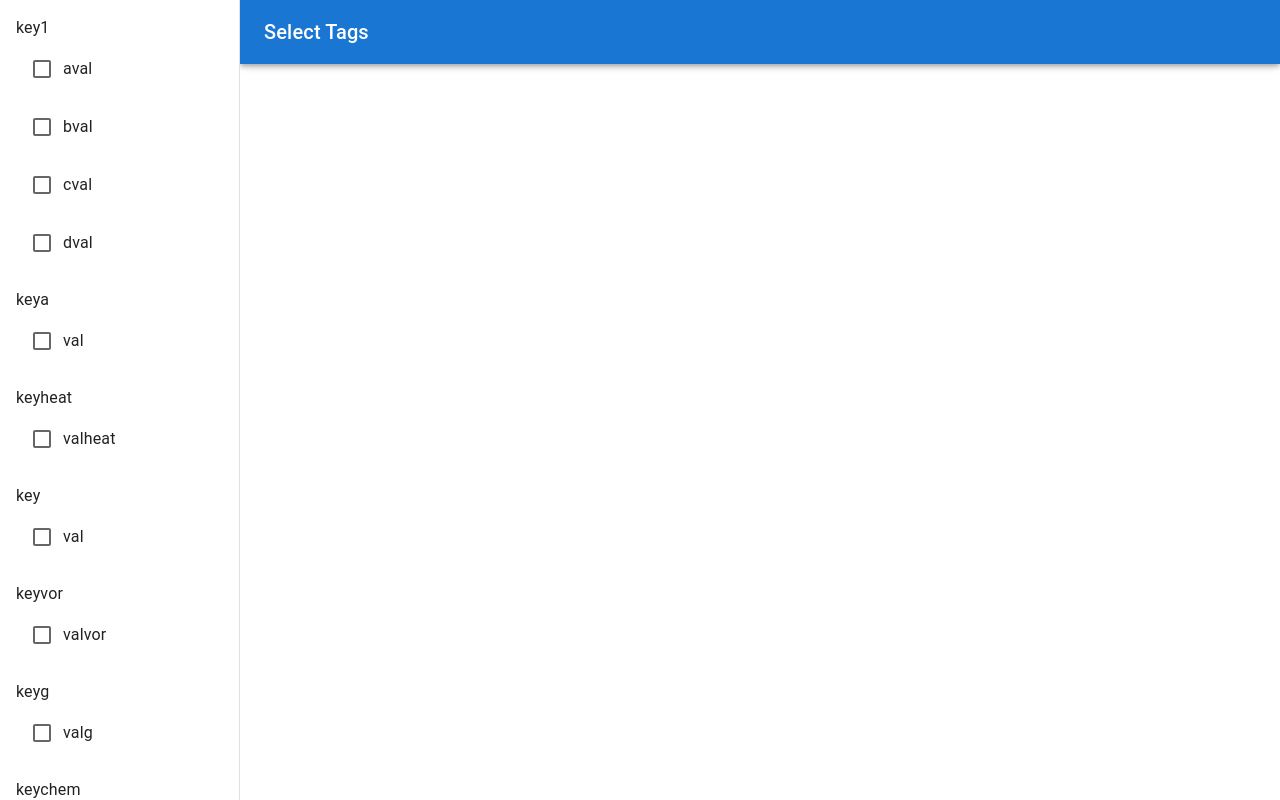
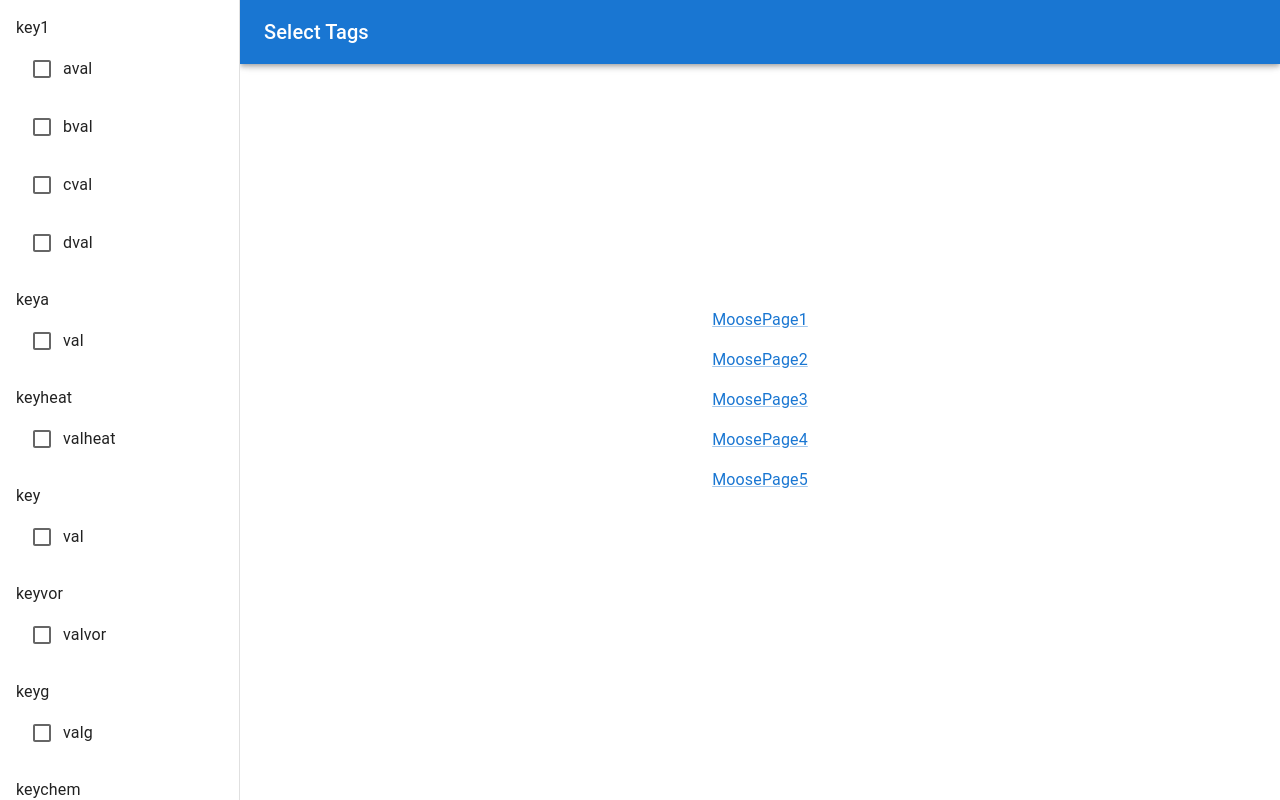
Before and after one commit to scotrj/moose-react, a React (Vite) app: page / in a window 1280 px wide. Built offline with nearby package versions, Linux system fonts and the light colour scheme.

Commit message:
Add a link to the results and change how the filtering is done.

```diff
--- a/src/App.jsx
+++ b/src/App.jsx
@@ -9,6 +9,7 @@ import {
   Drawer,
   FormControlLabel,
   FormGroup,
+  Link,
   List,
   ListItem,
   Toolbar,
@@ -122,14 +123,29 @@ function App() {
         <List>
           {data.data
             .filter((row) => {
-              for (const key in row.key_vals)
-                if (checked_keys.has(`${key}:${row.key_vals[key]}`))
-                  return true;
+              let found_keys = {};
 
-              return false;
+              for (const checked_key of checked_keys) {
+                const [checked_key_name, checked_key_value] =
+                  checked_key.split(":");
+
+                if (row.key_vals[checked_key_name] == checked_key_value)
+                  found_keys[checked_key_name] = true;
+              }
+
+              for (const checked_key of checked_keys) {
+                const [checked_key_name, checked_key_value] =
+                  checked_key.split(":");
+
+                if (!found_keys[checked_key_name]) return false;
+              }
+
+              return true;
             })
             .map((row) => (
-              <ListItem>{row.name}</ListItem>
+              <ListItem>
+                <Link href={row.link}>{row.name}</Link>
+              </ListItem>
             ))}
         </List>
       </Box>
```
